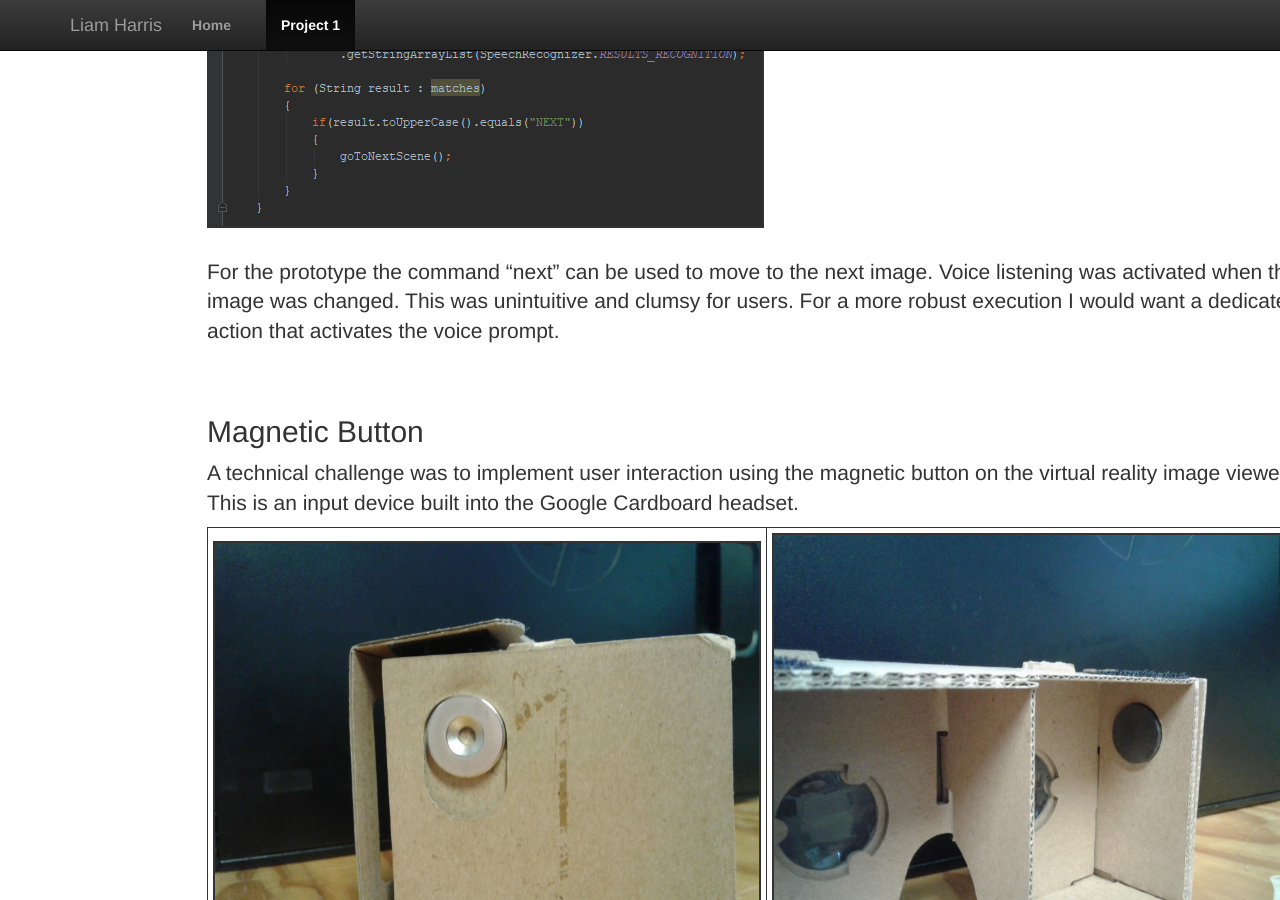
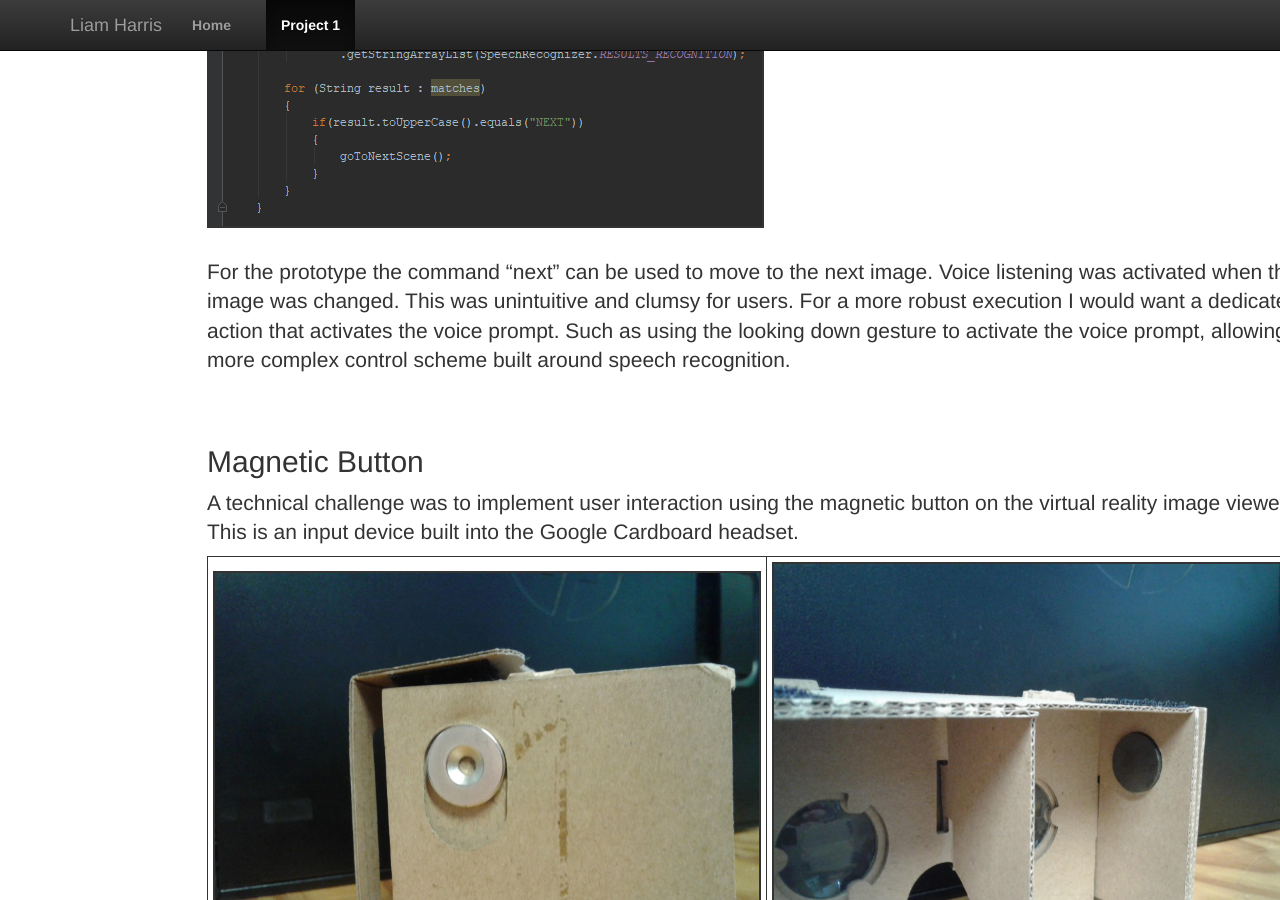
Before and after one commit to harrl7/harrl7.github.io, a Jekyll site: the page built from project1/index.html, in a window 1280 px wide and 900 px high, scrolled down 1536 px. Built offline with Jekyll 4.4.1, drawn with Linux system fonts in a browser that asks for light colours.

Commit message:
Update index.html

```diff
--- a/project1/index.html
+++ b/project1/index.html
@@ -25,7 +25,7 @@ title: Project 1
 	<br><br>
 	<img src="/assets/img/speech.PNG">
 	<br><br>
-	For the prototype the command “next” can be used to move to the next image. Voice listening was activated when the image was changed. This was unintuitive and clumsy for users. For a more robust execution I would want a dedicated action that activates the voice prompt.
+	For the prototype the command “next” can be used to move to the next image. Voice listening was activated when the image was changed. This was unintuitive and clumsy for users. For a more robust execution I would want a dedicated action that activates the voice prompt. Such as using the looking down gesture to activate the voice prompt,  allowing for a more complex control scheme built around speech recognition.
 	</p>
 
 
```
